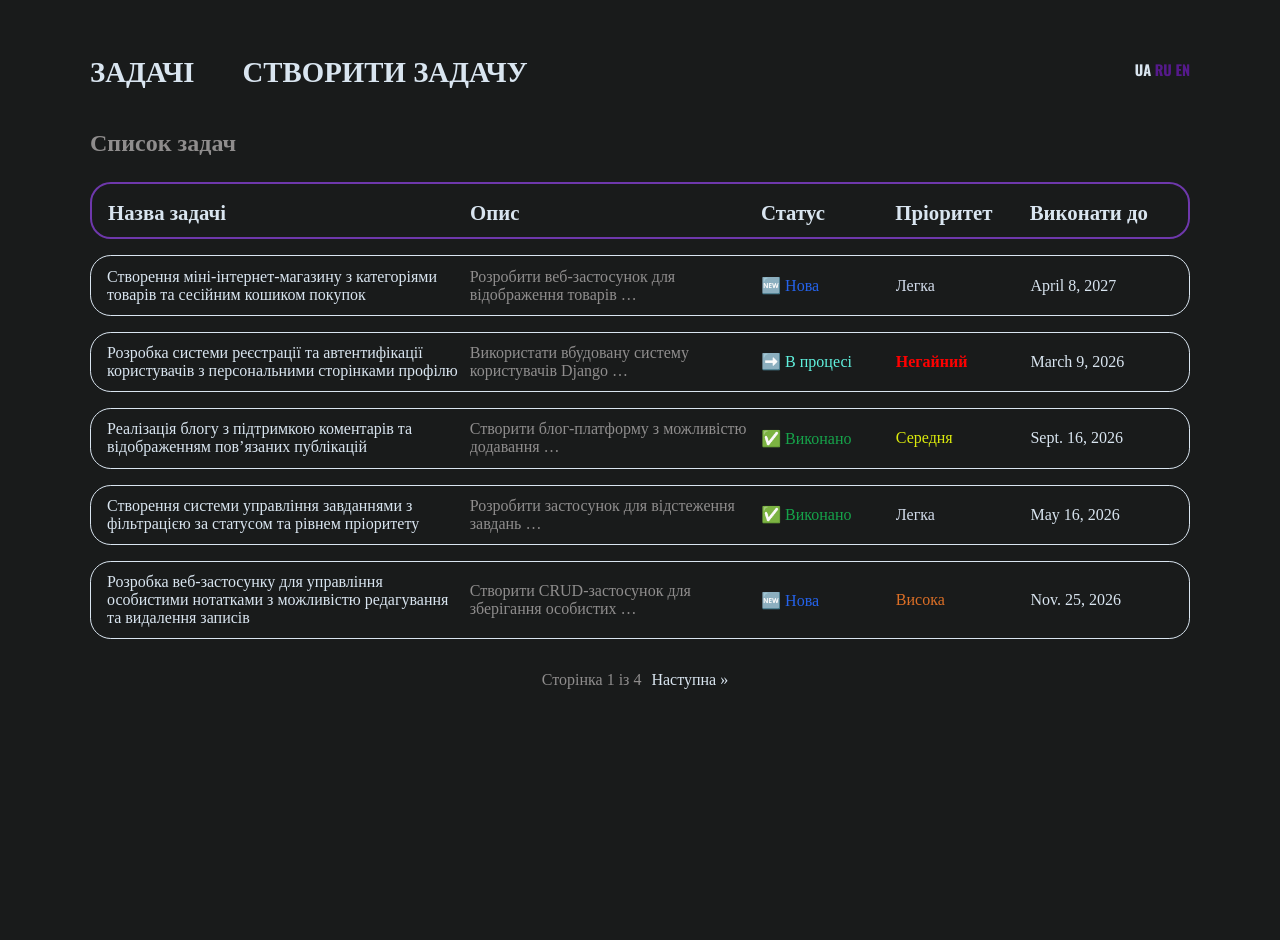
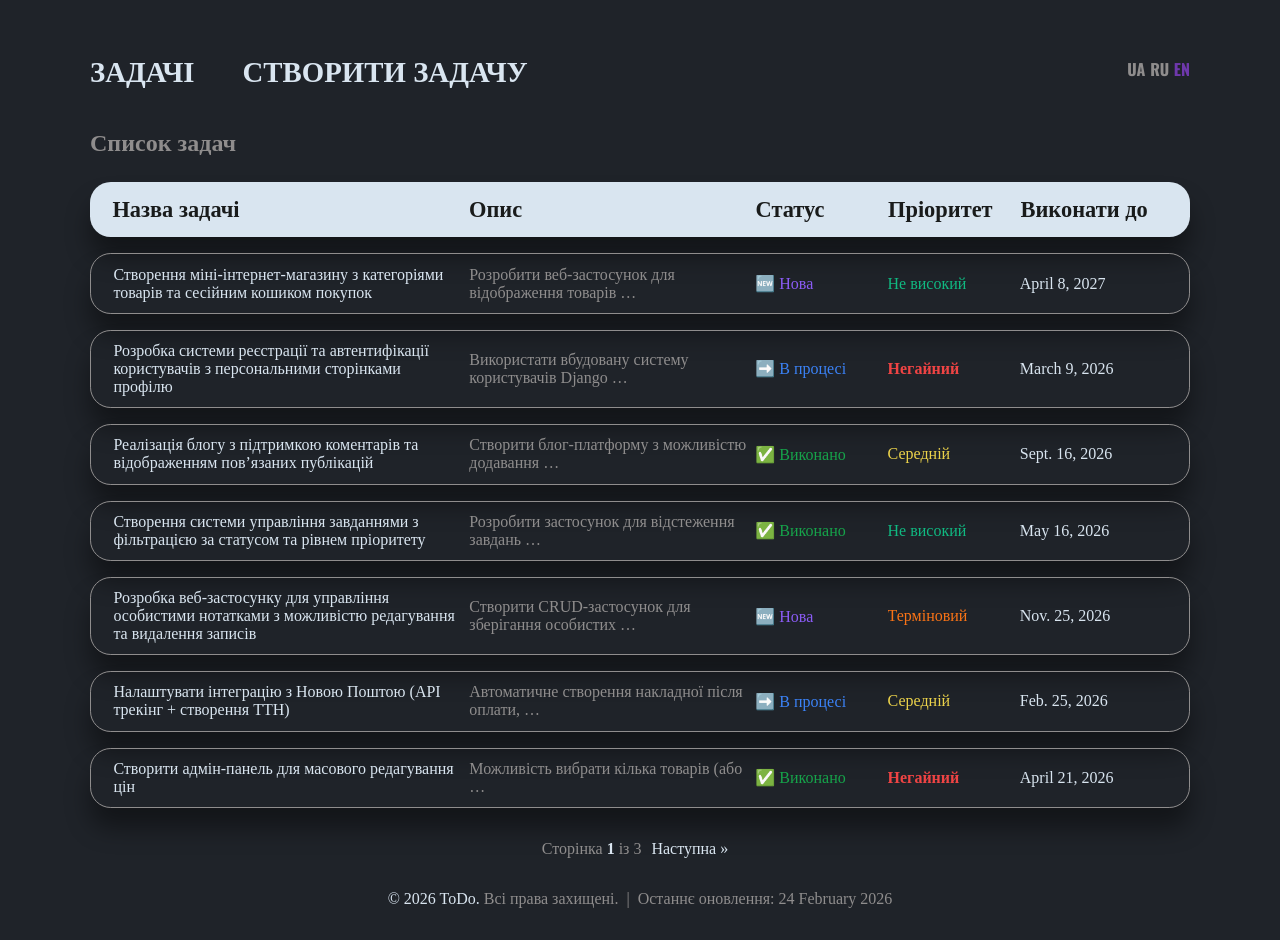
Before and after one commit to DuskyDao/todo_project, a Django app: page /en/ in a window 1280 px wide. Before the commit the page ends 689 px from the top, so only its background shows below. Run offline with Django 5.2, Linux system fonts and the light colour scheme; data comes from the database, SQL or seed files in the repository; both versions use the stored data as it was after the commit.

Commit message:
add translate form and button, fix css for form button, add footer

```diff
--- a/todo/conf/settings.py
+++ b/todo/conf/settings.py
@@ -4,6 +4,7 @@ import os
 from dotenv import load_dotenv
 
 load_dotenv()
+
 # Build paths inside the project like this: BASE_DIR / 'subdir'.
 BASE_DIR = Path(__file__).resolve().parent.parent
 
--- a/todo/core/models.py
+++ b/todo/core/models.py
@@ -9,9 +9,9 @@ class Task(models.Model):
         DONE = "done", "Виконано"
 
     class Priority(models.TextChoices):
-        LOW = "low", "Легка"
-        MEDIUM = "medium", "Середня"
-        HIGH = "high", "Висока"
+        LOW = "low", "Не високий"
+        MEDIUM = "medium", "Середній"
+        HIGH = "high", "Терміновий"
         IMMEDIATE = "immediate", "Негайний"
 
     title = models.CharField(max_length=255, verbose_name="Заголовок")
--- a/todo/core/static/core/css/style.css
+++ b/todo/core/static/core/css/style.css
@@ -1,14 +1,16 @@
 @import url('https://fonts.googleapis.com/css2?family=Oswald:wght@200..700&display=swap');
 
 :root {
-    --bg-dark: rgb(25, 27, 27);
+    --bg-dark: #1f2329;
+    /* --bg-dark: rgb(25, 27, 27); */
     --bg-light: rgb(217, 229, 240);
     --light: rgb(217, 229, 240);
     --dark: rgb(25, 27, 27);
     --nice: rgb(110, 56, 172);
     --grey: rgb(143, 141, 141);
+    --fh: 'Oswald';
 
-    --fh: 'Oswald';
+    --shadow-xl: 0 20px 25px #0006;
 
     --max-width: 1100px;
 }
@@ -57,10 +59,12 @@ ul {
     color: var(--light);
     transition: all .4s ease;
     cursor: pointer;
+    /* box-shadow: var(--shadow-xl); */
 
     &:hover {
         color: var(--nice);
         border: solid 2px var(--nice);
+        box-shadow: var(--shadow-xl);
     }
 }
 
@@ -91,18 +95,28 @@ header .menu {
     }
 }
 
-header .language {
+.language form {
     display: flex;
-    align-items: center;
-    gap: .4rem;
+    gap: .3rem;
+}
+
+.language form button {
+    padding: 0;
     font-family: var(--fh);
-    font-size: .9rem;
+    font-size: 1rem;
     font-weight: 700;
+    border: none;
+    background-color: transparent;
+    color: var(--grey);
+    transition: color .4s ease;
 
-    & .active {
+    &:hover {
         color: var(--light);
     }
 
+    &.active {
+        color: var(--nice);
+    }
 }
 
 .pagination {
@@ -110,7 +124,6 @@ header .language {
     justify-content: center;
     align-items: center;
     margin-top: 2rem;
-    /* color: aliceblue; */
 }
 
 .pagination a {
@@ -127,6 +140,21 @@ header .language {
     color: var(--grey);
 }
 
+.pagination span.active {
+    font-weight: 700;
+    color: var(--light);
+}
+
+.site-footer {
+    display: flex;
+    justify-content: center;
+    padding: 1rem 0;
+
+    & span {
+        color: var(--grey);
+    }
+}
+
 /* list.html */
 .task {
     display: flex;
@@ -135,31 +163,36 @@ header .language {
     /* overflow: hidden; */
 }
 
+.task__header,
+.task__wrapper {
+    display: grid;
+    grid-template-columns: 5fr 4fr 1.8fr 1.8fr 2.1fr;
+    gap: .4rem;
+    border-radius: 1.3rem;
+    box-shadow: var(--shadow-xl);
+}
+
 .task__header {
-    display: grid;
-    grid-template-columns: 5fr 4fr 1.8fr 1.8fr 2fr;
-    gap: .4rem;
-    padding: .7rem 1rem;
+    padding: .5rem 1.4rem 0.9rem 1.4rem;
     font-family: var(--fh);
-    font-size: 1.3rem;
+    font-size: 1.4rem;
     font-weight: 600;
-    border: 2px solid var(--nice);
-    border-radius: 1.3rem;
+    background-color: var(--bg-light);
+    color: var(--dark);
 }
 
 .task__wrapper {
-    display: grid;
-    grid-template-columns: 5fr 4fr 1.8fr 1.8fr 2fr;
-    gap: .4rem;
-    padding: .7rem 1rem;
+    padding: .7rem 1.4rem;
     font-size: 1rem;
-    border: 1px solid var(--bg-light);
-    border-radius: 1.3rem;
+    border: 1px solid var(--grey);
     transition: background 0.12s;
 }
 
 .task__wrapper:hover {
-    background: rgba(0, 0, 0, 0.397);
+    background: #22262c;
+    border: 1px solid var(--light);
+    box-shadow: var(--shadow-xl);
+    transform: translateY(-2px);
 }
 
 .task__wrapper a {
@@ -182,16 +215,17 @@ header .language {
     overflow: hidden;
     text-overflow: ellipsis;
 } */
+
 .task__wrapper .description {
     color: var(--grey);
 }
 
 .status.new {
-    color: #2563eb;
+    color: #8b5cf6;
 }
 
 .status.in_progress {
-    color: #60f1de;
+    color: #3b82f6;
 }
 
 .status.done {
@@ -199,19 +233,19 @@ header .language {
 }
 
 .priority.high {
-    color: #dc6f26;
+    color: #f97316;
 }
 
 .priority.medium {
-    color: #dbea0c;
+    color: #ebd24a;
 }
 
 .priority.low {
-    color: #d2dceb;
+    color: #10b981;
 }
 
 .priority.immediate {
-    color: red;
+    color: #ef4444;
     font-weight: 600;
 }
 
@@ -237,6 +271,7 @@ header .language {
     margin-bottom: 0.5rem;
     font-weight: 600;
     color: var(--grey);
+
 }
 
 .task-form .form-input,
@@ -250,6 +285,8 @@ header .language {
     font-size: 1rem;
     transition: all 0.2s ease;
     background-color: var(--bg-light);
+    box-shadow: var(--shadow-xl);
+
 }
 
 .task-form input[type="text"] {
--- a/todo/core/templates/core/detail.html
+++ b/todo/core/templates/core/detail.html
@@ -23,5 +23,5 @@
     </div>
 </div>
 <h2>{{ task.title }}</h2>
-<p class="description">{{ task.description }}</p>
+<p class="description">{{ task.description|linebreaks }}</p>
 {% endblock content%}
--- a/todo/core/templates/core/includes/pagination.html
+++ b/todo/core/templates/core/includes/pagination.html
@@ -3,7 +3,7 @@
     {% if page_obj.has_previous %}
     <a href="?page={{ page_obj.previous_page_number }}">&laquo; Попередня</a>
     {% endif %}
-    <span>Сторінка {{ page_obj.number }} із {{ page_obj.paginator.num_pages }}</span>
+    <span>Сторінка <span class="active">{{ page_obj.number }}</span> із {{ page_obj.paginator.num_pages }}</span>
     {% if page_obj.has_next %}
     <a href="?page={{ page_obj.next_page_number }}">Наступна &raquo;</a>
     {% endif %}
--- a/todo/core/views.py
+++ b/todo/core/views.py
@@ -16,7 +16,7 @@ class TaskListView(ListView):
     template_name = "core/list.html"
     context_object_name = "tasks"
     queryset = Task.objects.all().order_by("-created_at")
-    paginate_by = 5
+    paginate_by = 7
     extra_context = {"title": _("Список задач")}
 
 
--- a/todo/templates/base.html
+++ b/todo/templates/base.html
@@ -1,5 +1,6 @@
 {% load static %}
 {% load i18n %}
+{% load tz %} {# для тегу now з урахуванням часової зони #}
 <!DOCTYPE html>
 <html lang="en">
 
@@ -11,20 +12,27 @@
 </head>
 
 <body>
+
+
     <header>
         <div class="container">
             <nav>
                 <ul class="menu">
-                    <li><a href="{% url 'core:task-list' %}">Задачі</a></li>
-                    <li><a href="{% url 'core:task-create' %}">Створити задачу</a></li>
+                    <li><a href="{% url 'core:task-list' %}">{% trans "Задачі" %}</a></li>
+                    <li><a href="{% url 'core:task-create' %}">{% trans "Створити задачу" %}</a></li>
                 </ul>
             </nav>
             <div class="language">
-                <ul>
-                    <a href="" class="active">UA</a>
-                    <a href="">RU</a>
-                    <a href="">EN</a>
-                </ul>
+                <form action="{% url 'set_language' %}" method="post">
+                    {% csrf_token %}
+                    <input type="hidden" name="next" value="{{ request.get_full_path }}">
+                    <button type="submit" name="language" value="uk" {% if request.LANGUAGE_CODE == 'uk' %} class="active"
+                        {% endif %}>UA</button>
+                    <button type="submit" name="language" value="ru" {% if request.LANGUAGE_CODE == 'ru' %} class="active"
+                        {% endif %}>RU</button>
+                    <button type="submit" name="language" value="en" {% if request.LANGUAGE_CODE == 'en' %} class="active"
+                        {% endif %}>EN</button>
+                </form>
             </div>
         </div>
     </header>
@@ -37,8 +45,15 @@
         </main>
     </div>
     <footer class="site-footer">
-        <div class="container">
-        </div>
+        <p>
+            © <time datetime="{% now " Y" %}">{% now "Y" %}</time> ToDo.
+            {% blocktrans %}<span>Всі права захищені.</span>{% endblocktrans %}
+            &nbsp;<span>|</span>&nbsp;
+            {% blocktrans %}<span>Останнє оновлення:</span>{% endblocktrans %}
+            <time datetime="{% now " Y-m-d" %}">
+                <span>{% now "d F Y" %}</span>
+            </time>
+        </p>
     </footer>
 </body>
 
```
Also changed, not shown: todo/db.sqlite3.
